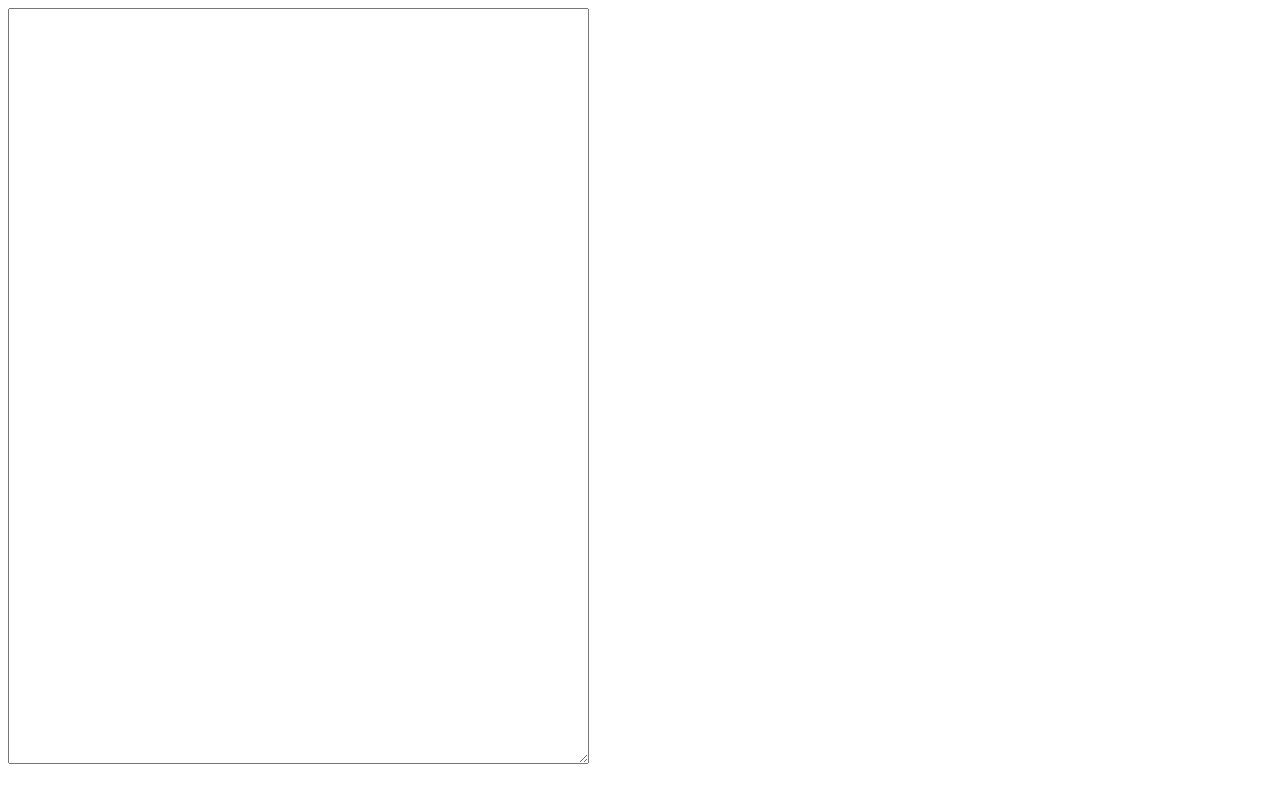
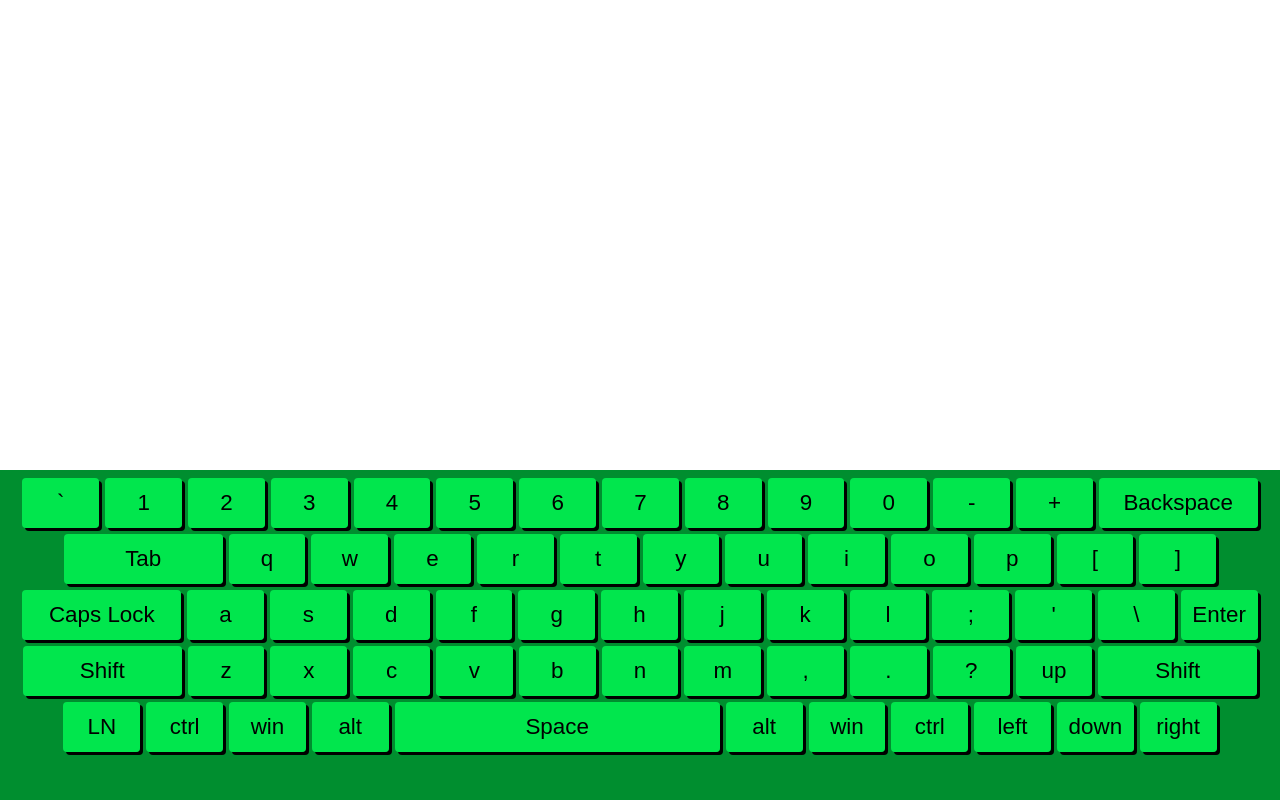
Before and after one commit to AndrewMotevich/Virtual-keyboard, a plain HTML site: page virtual_keyboard/index.html in a window 1280 px wide. Drawn offline with Linux system fonts and the light colour scheme.

Commit message:
feat: create keys from js file

```diff
--- a/virtual_keyboard/index.html
+++ b/virtual_keyboard/index.html
@@ -8,7 +8,6 @@
     <link rel="stylesheet" href="./style.css">
 </head>
 <body>
-    <textarea name="text-area" id="text-area" cols="70" rows="50"></textarea>
     <script src="./script.js"></script>
 </body>
 </html>
--- a/virtual_keyboard/script.js
+++ b/virtual_keyboard/script.js
@@ -0,0 +1,171 @@
+const keyboard = {
+    elements: {
+        main: null,
+        keysContainer: null,
+        keys: []
+    },
+
+    eventHandlers: {
+        oninput: null,
+    },
+
+    properties: {
+        value: "",
+        capsLock: false
+    },
+
+
+    init() {
+        this.elements.main = document.createElement("div");
+        this.elements.keysContainer = document.createElement("div");
+
+        this.elements.main.classList.add('keyboard');
+        this.elements.keysContainer.classList.add('keyboard__keys');
+        this.elements.keysContainer.appendChild(this._createKeys());
+
+        this.elements.main.appendChild(this.elements.keysContainer);
+        document.body.appendChild(this.elements.main);
+    },
+
+    _createKeys() {
+        const fragment = document.createDocumentFragment();
+        const keyLayout = [
+            "`", "1", "2", "3", "4", "5", "6", "7", "8", "9", "0", "-", "+", "backspace",
+            "Tab", "q", "w", "e", "r", "t", "y", "u", "i", "o", "p", "[", "]",
+            "caps", "a", "s", "d", "f", "g", "h", "j", "k", "l", ";", "'", "\\", "enter",
+            "shift", "z", "x", "c", "v", "b", "n", "m", ",", ".", "?", "Up", "Shift",
+            "ln", "Ctrl", "Win", "Alt", "space", "Alt", "Win", "Ctrl", "Left", "Down", "Right"
+        ];
+
+        const createIconHTML = (icon_name) => {
+            return `<span>${icon_name}</span>`
+        }
+
+        keyLayout.forEach(key => {
+            const keyElement = document.createElement("button");
+            const insertLineBreak = ["backspace", "]", "enter", "Shift", "Right"].indexOf(key) !== -1;
+
+            keyElement.setAttribute("type", "button");
+            keyElement.classList.add("keyboard__key");
+
+            switch (key) {
+                case "backspace":
+                    keyElement.classList.add("keyboard__key--wide");
+                    keyElement.innerHTML = createIconHTML("Backspace");
+
+                    keyElement.addEventListener("click", () => {
+                        this.properties.value = this.properties.value.substring(0, this.properties.value.length - 1);
+                        this._triggerEvent("oninput");
+                    });
+
+                    break;
+
+                case "Tab":
+                keyElement.classList.add("keyboard__key--wide");
+                keyElement.innerHTML = createIconHTML("Tab");
+
+                keyElement.addEventListener("click", () => {
+                    this.properties.value += "    ";
+                    this._triggerEvent("oninput");
+                });
+
+                break;
+
+                case "ln":
+                keyElement.classList.add("keyboard__key");
+                keyElement.innerHTML = createIconHTML("LN");
+
+                keyElement.addEventListener("click", () => {
+                    this.properties.value += "    ";
+                    this._triggerEvent("oninput");
+                });
+
+                break;
+
+                case "caps":
+                    keyElement.classList.add("keyboard__key--wide");
+                    keyElement.innerHTML = createIconHTML("Caps Lock");
+
+                    keyElement.addEventListener("click", () => {
+                        this._toggleCapsLock();
+                        keyElement.classList.toggle("keyboard__key--active", this.properties.capsLock);
+                    });
+
+                    break;
+
+                case "shift":
+                    keyElement.classList.add("keyboard__key--wide");
+                    keyElement.innerHTML = createIconHTML("Shift");
+
+                    keyElement.addEventListener("click", () => {
+                        this._toggleCapsLock();
+                        keyElement.classList.toggle("keyboard__key--active", this.properties.capsLock);
+                    });
+
+                    break;
+
+                case "Shift":
+                    keyElement.classList.add("keyboard__key--wide");
+                    keyElement.innerHTML = createIconHTML("Shift");
+
+                    keyElement.addEventListener("click", () => {
+                        this._toggleCapsLock();
+                        keyElement.classList.toggle("keyboard__key--active", this.properties.capsLock);
+                    });
+
+                    break;
+
+                case "enter":
+                    keyElement.classList.add("keyboard__key");
+                    keyElement.innerHTML = createIconHTML("Enter");
+
+                    keyElement.addEventListener("click", () => {
+                        this.properties.value += "\n";
+                        this._triggerEvent("oninput");
+                    });
+
+                    break;
+
+                case "space":
+                    keyElement.classList.add("keyboard__key--extra-wide");
+                    keyElement.innerHTML = createIconHTML("Space");
+
+                    keyElement.addEventListener("click", () => {
+                        this.properties.value += " ";
+                        this._triggerEvent("oninput");
+                    });
+
+                    break;
+
+                default:
+                    keyElement.textContent = key.toLowerCase();
+
+                    keyElement.addEventListener("click", () => {
+                        this.properties.value += this.properties.capsLock ? key.toUpperCase() : key.toLowerCase();
+                        this._triggerEvent("oninput");
+                    });
+
+                    break;
+            }
+
+            fragment.appendChild(keyElement);
+            if (insertLineBreak) {
+                fragment.appendChild(document.createElement("br"));
+            }
+        });
+
+        return fragment;
+    },
+
+    _triggerEvent(handlerName) {
+        console.log('event triggered' + handlerName)
+    },
+
+    _toggleCapsLock() {
+        console.log('CapsLock toggled')
+    }
+}
+
+window.addEventListener("DOMContentLoaded", function () {
+    keyboard.init();
+})
--- a/virtual_keyboard/style.css
+++ b/virtual_keyboard/style.css
@@ -0,0 +1,51 @@
+.html {
+    font-size: 10px;
+}
+.keyboard {
+    position: fixed;
+    left: 0;
+    bottom: 0;
+    width: 100%;
+    padding: 5px 0;
+    background: #008e2f;
+    height: 20rem;
+    max-width: 120rem;
+}
+
+.keyboard__keys {
+   display: flex;
+   flex-wrap: wrap;
+   justify-content: center;
+}
+
+.keyboard__key{
+    height: 50px;
+    width: 6%;
+    margin: 3px;
+    border-radius: 4px;
+    border: none;
+    background: #02fd56cc;
+    color: #000000;
+    font-size: 1.4rem;
+    cursor: pointer;
+    box-shadow: 3px 3px black;
+}
+
+.keyboard__key--special{
+    align-self: baseline;
+    position: relative;
+    right: 15px;
+    margin-right: -10px;
+}
+
+.keyboard__key:active {
+    background: #00862dcc;
+}
+
+.keyboard__key--wide{
+    width: 12.4%;
+}
+
+.keyboard__key--extra-wide{
+    width: 25.4%;
+}
```
